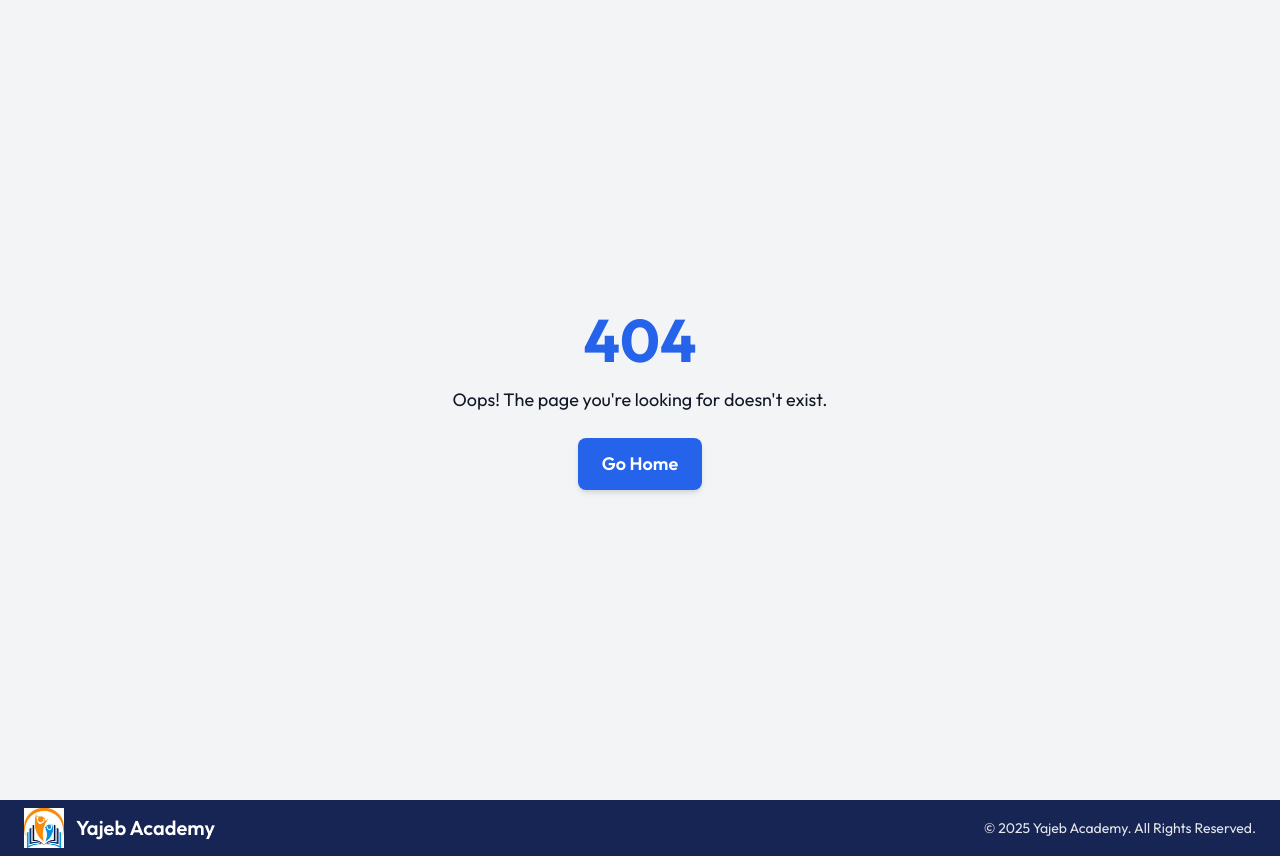
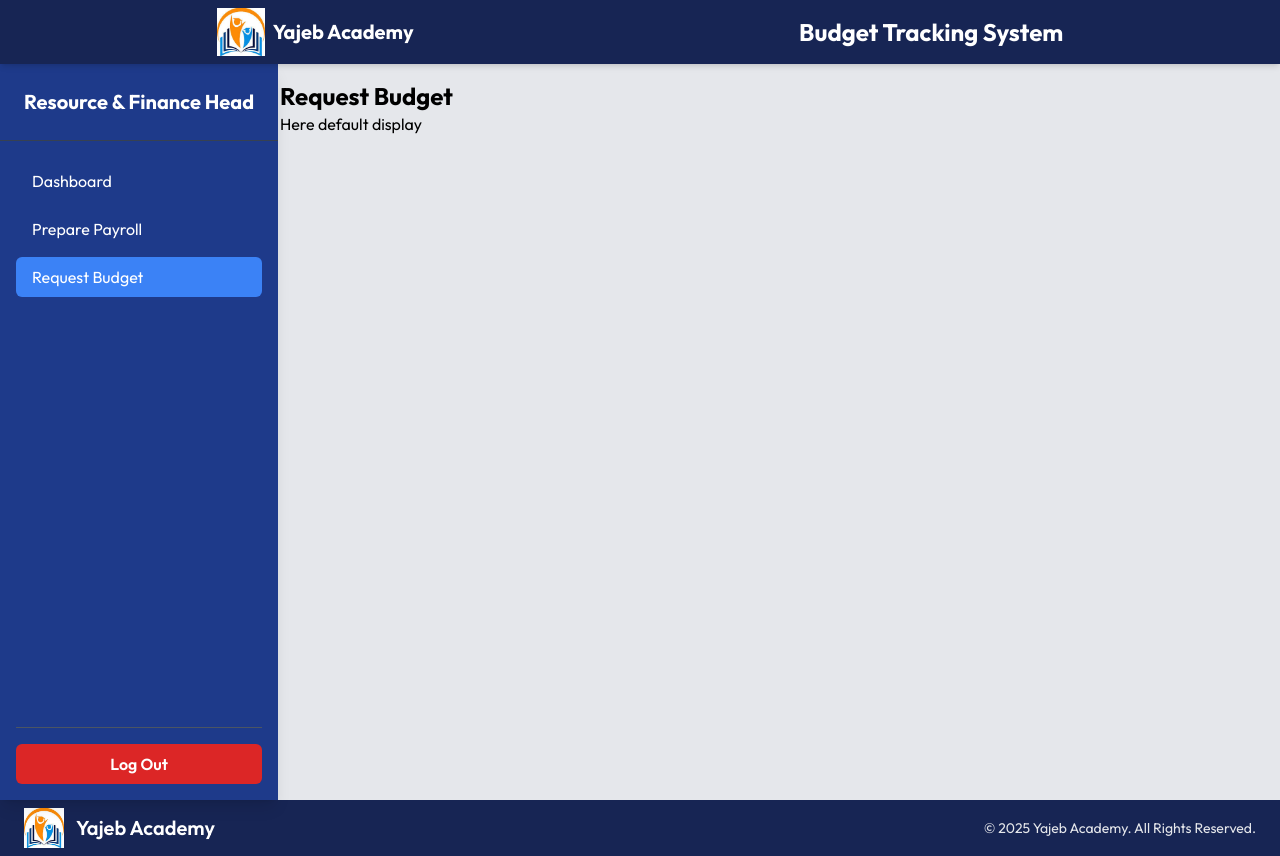
Before and after one commit to abigia-t/School-budget-tracker, a React (Vite) app in the folder SBT_frontend/: page /rfhead/rrb in a window 1280 px wide. Before the commit this address had no page. Built offline with nearby package versions, Linux system fonts and the light colour scheme.

Commit message:
I have added resoure and finicial head file

```diff
--- a/SBT_frontend/src/App.jsx
+++ b/SBT_frontend/src/App.jsx
@@ -21,12 +21,15 @@ import ApprovedBudget from "./pages/Auditor/ApprovedBudget";
 import APB from "./pages/Auditor/ABP";
 import ParentRecipt from "./pages/Auditor/parentRecipt";
 import RequestBudget from "./pages/Auditor/RequestBudget";
+import PreparePayroll from "./pages/RFHead/PreparePayroll";
+import RFHead from "./pages/RFHead/RFHead";
+import RRequestBudget from "./pages/RFHead/RRequestBudget";
 
 const App = () => {
   return (
     <div>
       <Routes>
-        <Route path="/home" element={<Home />} />
+        <Route path="/" element={<Home />} />
         <Route path="/login" element={<LoginPage />} />
         <Route path="*" element={<NoPage/>}/>
         {/* System Admin Routes */}
@@ -39,7 +42,7 @@ const App = () => {
           <Route path="chapa" element={<ManageChapa />} />
         </Route>
         {/* General Manager Routes */}
-        <Route path="/" element={<GM />}>
+        <Route path="/gm" element={<GM />}>
           <Route index element={<Navigate to="/gm/dashboard" replace />} />
           <Route path="dashboard" element={<Dashboard />} />
           <Route path="sd" element={<SD />} />
@@ -57,6 +60,13 @@ const App = () => {
           <Route path="pr" element={<ParentRecipt />} />
           <Route path="rb" element={<RequestBudget />} />
         </Route>{""}
+        {/* Resource and finincial head Routes */}
+        <Route path="/rfhead" element={<RFHead />}>
+          <Route index element={<Navigate to="/rfhead/dashboard" replace />} />
+          <Route path="dashboard" element={<Dashboard />} />
+          <Route path="pp" element={<PreparePayroll />} />
+          <Route path="rrb" element={<RRequestBudget />} />
+        </Route>{""}
       </Routes>
       <Footer />
     </div>
--- /dev/null
+++ b/SBT_frontend/src/pages/RFHead/Dashbord.jsx
@@ -0,0 +1,12 @@
+import React from "react";
+
+const Dashboard = () => {
+  return (
+    <div>
+      <h1 className="text-2xl font-bold">Dashboard</h1>{" "}
+      <p>Here default display</p>
+    </div>
+  );
+};
+
+export default Dashboard;
--- /dev/null
+++ b/SBT_frontend/src/pages/RFHead/PreparePayroll.jsx
@@ -0,0 +1,12 @@
+import React from "react";
+
+const PreparePayroll = () => {
+  return (
+    <div>
+      <h1 className="text-2xl font-bold">PreparePayroll</h1>{" "}
+      <p>Here default display</p>
+    </div>
+  );
+};
+
+export default PreparePayroll;
--- /dev/null
+++ b/SBT_frontend/src/pages/RFHead/RFHead.jsx
@@ -0,0 +1,27 @@
+import React from "react";
+import { Outlet } from "react-router-dom";
+import TopBar from "../../components/TopBar";
+import SideBar from "../../components/SideBar";
+
+// Define Auditor-specific navigation links
+const RFHeadLinks = [
+  { path: "/rfhead/dashboard", label: "Dashboard" },
+  { path: "/rfhead/pp", label: "Prepare Payroll" },
+  { path: "/rfhead/rrb", label: "Request Budget" },
+];
+
+const RFHead = () => {
+  return (
+    <div className="flex min-h-screen">
+      <SideBar title={"Resource & Finance\nHead"} navLinks={RFHeadLinks} />
+      <TopBar />
+      <div className="flex-1 flex flex-col ml-[260px]">
+        <main className="pt-20 pl-5 bg-gray-200 min-h-screen">
+          <Outlet />
+        </main>
+      </div>
+    </div>
+  );
+};
+
+export default RFHead;
--- /dev/null
+++ b/SBT_frontend/src/pages/RFHead/RRequestBudget.jsx
@@ -0,0 +1,12 @@
+import React from "react";
+
+const RRequestBudget = () => {
+  return (
+    <div>
+      <h1 className="text-2xl font-bold">Request Budget</h1>{" "}
+      <p>Here default display</p>
+    </div>
+  );
+};
+
+export default RRequestBudget;
```
